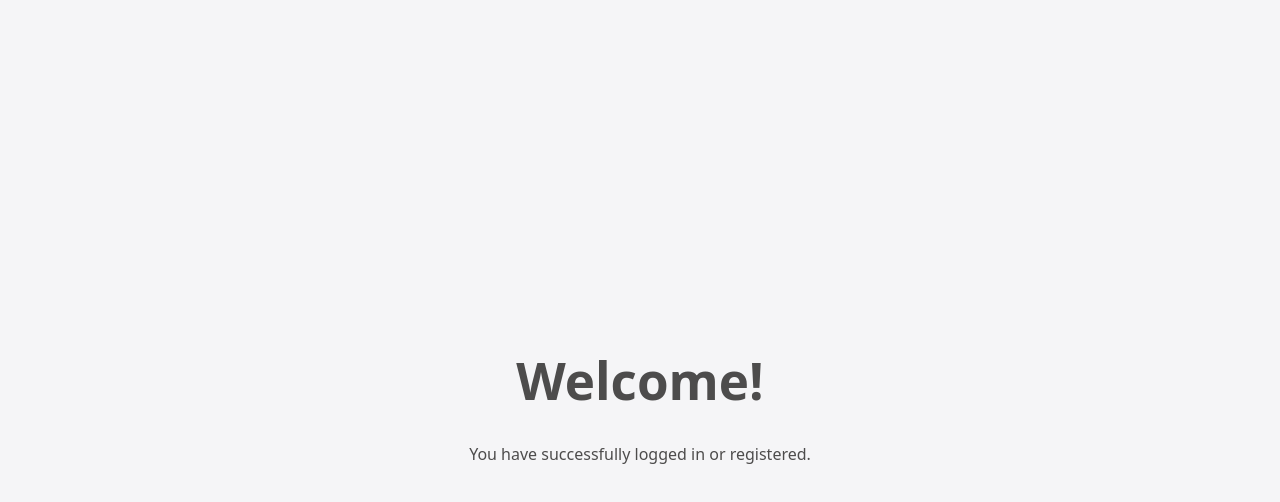
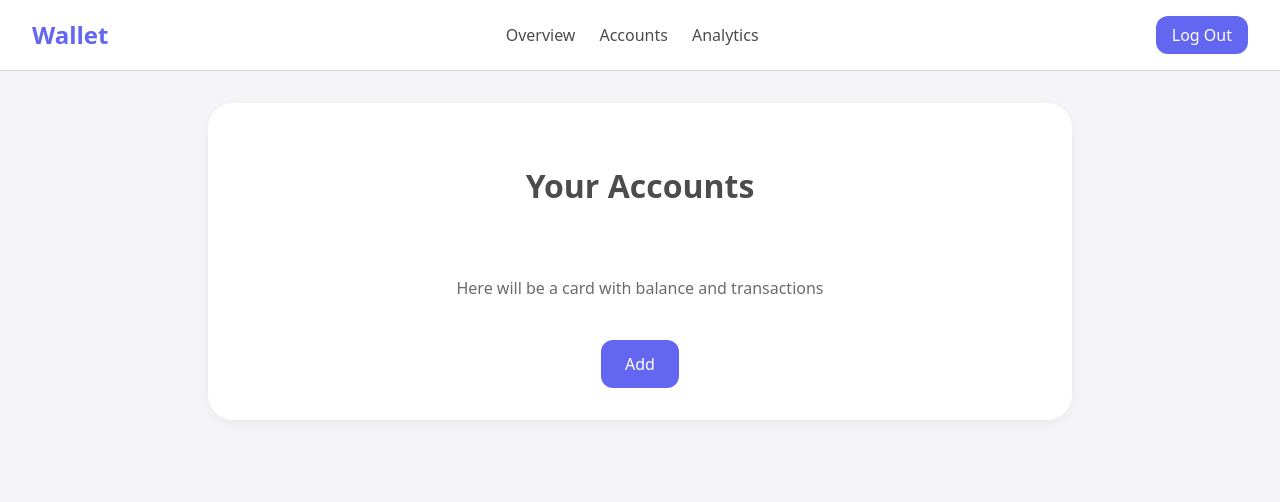
Before and after one commit to Funnysuslik/toy_project_wallet, a React (Vite) app in the folder frontend/: page /welcome in a window 1280 px wide. Shown: the top 502 px of the page. Built offline with nearby package versions, Linux system fonts and the light colour scheme.

Commit message:
FE003 - Create home page UI

```diff
--- a/frontend/src/App.css
+++ b/frontend/src/App.css
@@ -1,6 +1,6 @@
 #root {
-  max-width: 1280px;
-  margin: 0 auto;
-  padding: 2rem;
-  text-align: center;
+  max-width: 100%;
+  margin: 0;
+  padding: 0;
+  box-sizing: border-box;
 }
--- a/frontend/src/index.css
+++ b/frontend/src/index.css
@@ -38,8 +38,6 @@ a:hover {
 
 body {
   margin: 0;
-  display: flex;
-  place-items: center;
   min-width: 320px;
   min-height: 100vh;
 }
--- /dev/null
+++ b/frontend/src/pages/AuthPage.css
@@ -0,0 +1,8 @@
+.auth_page {
+  display: flex;
+  flex-direction: column;
+  justify-content: center;
+  align-items: center;
+  min-height: 100vh;
+  text-align: center;
+}
--- a/frontend/src/pages/AuthPage.jsx
+++ b/frontend/src/pages/AuthPage.jsx
@@ -1,6 +1,7 @@
 import { useState } from 'react'
 import RegisterForm from '../components/RegisterForm'
 import LoginForm from '../components/LoginForm'
+import './AuthPage.css'
 
 export default function AuthPage() {
   const [isLogin, setIsLogin] = useState(true)
--- /dev/null
+++ b/frontend/src/pages/WelcomePage.css
@@ -0,0 +1,119 @@
+.welcome-page {
+  display: flex;
+  flex-direction: column;
+  min-height: 100vh;
+  background-color: var(--color-bg);
+}
+
+.welcome-page__navbar {
+  display: flex;
+  justify-content: space-between;
+  align-items: center;
+  padding: 1rem 2rem;
+  background-color: var(--color-white);
+  border-bottom: 1px solid var(--color-border);
+  flex-wrap: wrap;
+}
+
+.navbar__logo {
+  font-size: 1.5rem;
+  font-weight: 600;
+  color: var(--color-primary);
+}
+
+.navbar__logout-btn {
+  padding: 0.5rem 1rem;
+  background-color: var(--color-primary);
+  color: var(--color-white);
+  border: none;
+  border-radius: var(--radius-sm);
+  cursor: pointer;
+  font-weight: 500;
+  transition: background-color 0.25s;
+}
+
+.navbar__logout-btn:hover {
+  background-color: var(--color-primary-hover);
+}
+
+.navbar__tabs {
+  display: flex;
+  gap: 1.5rem;
+  list-style: none;
+  padding: 0;
+  margin: 0;
+}
+
+.tabs__tab {
+  cursor: pointer;
+  font-weight: 500;
+  color: var(--color-text);
+  transition: color 0.25s;
+}
+
+.tabs__tab:hover {
+  color: var(--color-primary);
+}
+
+.welcome-page__content {
+  flex: 1;
+  display: flex;
+  justify-content: center;
+  align-items: flex-start;
+  padding: 2rem;
+}
+
+.content__card {
+  background-color: var(--color-white);
+  border-radius: var(--radius-lg);
+  padding: 2rem;
+  width: 100%;
+  max-width: 800px;
+  box-shadow: 0 4px 12px rgba(0,0,0,0.05);
+  display: flex;
+  flex-direction: column;
+  gap: 1.5rem;
+  text-align: center;
+}
+
+.card__title {
+  font-size: 2rem;
+  color: var(--color-text);
+}
+
+.card__text {
+  color: var(--color-text-light);
+}
+
+.card__button {
+  align-self: center;
+  padding: 0.8em 1.5em;
+  font-size: 1rem;
+  background-color: var(--color-primary);
+  color: var(--color-white);
+  border-radius: var(--radius-sm);
+  border: none;
+  cursor: pointer;
+  transition: background-color 0.25s;
+}
+
+.card__button:hover {
+  background-color: var(--color-primary-hover);
+}
+
+@media (max-width: 768px) {
+  .welcome-page__navbar {
+    flex-direction: column;
+    gap: 0.5rem;
+  }
+
+  .navbar__tabs {
+    flex-direction: column;
+    width: 100%;
+    align-items: center;
+  }
+
+  .content__card {
+    padding: 1.5rem;
+  }
+}
--- a/frontend/src/pages/WelcomePage.jsx
+++ b/frontend/src/pages/WelcomePage.jsx
@@ -1,8 +1,34 @@
+import { useNavigate } from 'react-router'
+import './WelcomePage.css'
+
 export default function WelcomePage() {
+  const navigate = useNavigate()
+
+  function handleLogout() {
+    navigate('/')
+  }
+
   return (
-    <main className="welcome_page">
-      <h1>Welcome!</h1>
-      <p>You have successfully logged in or registered.</p>
-    </main>
-  );
+    <div className="welcome-page">
+      <nav className="welcome-page__navbar navbar">
+        <div className="navbar__logo">Wallet</div>
+        <ul className="navbar__tabs tabs">
+          <li className="tabs__tab">Overview</li>
+          <li className="tabs__tab">Accounts</li>
+          <li className="tabs__tab">Analytics</li>
+        </ul>
+        <button className="navbar__logout-btn" onClick={handleLogout}>
+          Log Out
+        </button>
+      </nav>
+
+      <main className="welcome-page__content content">
+        <div className="content__card card">
+          <h2 className="card__title">Your Accounts</h2>
+          <p className="card__text">Here will be a card with balance and transactions</p>
+          <button className="card__button button">Add</button>
+        </div>
+      </main>
+    </div>
+  )
 }
```
